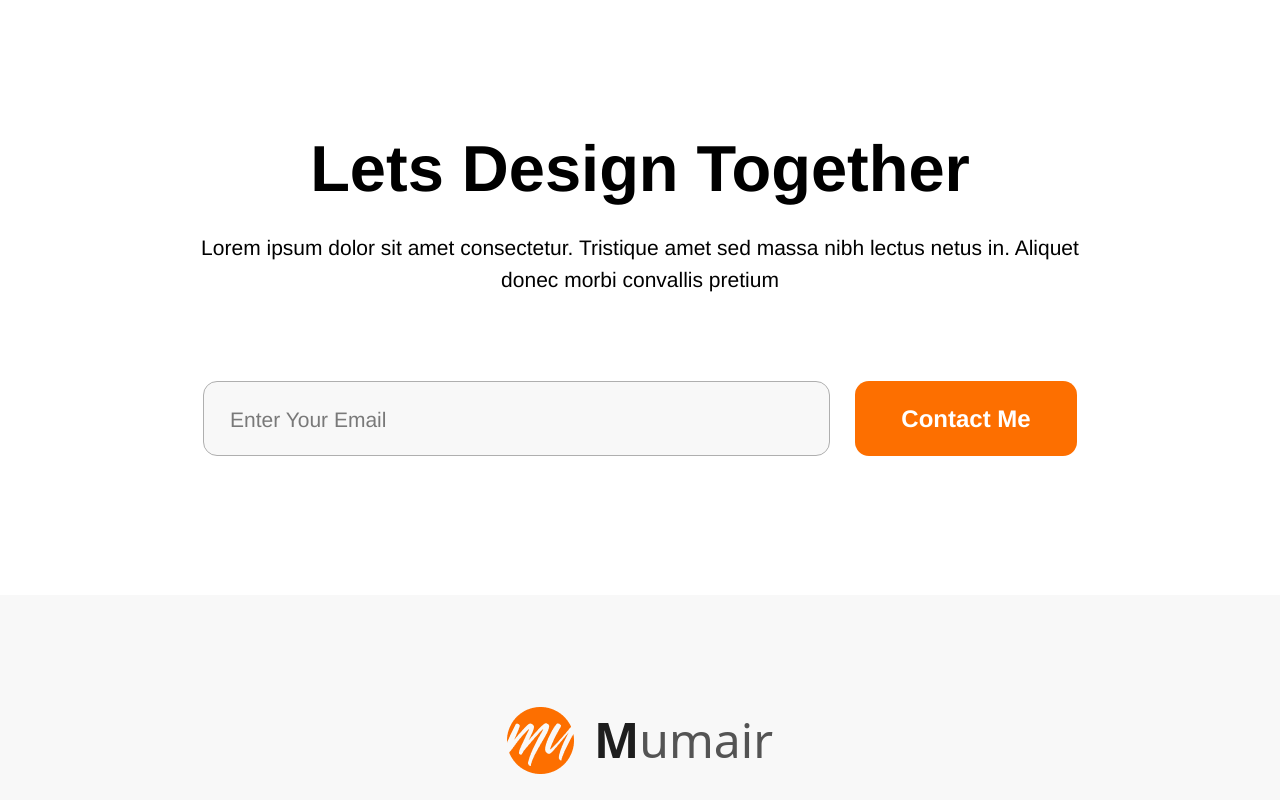
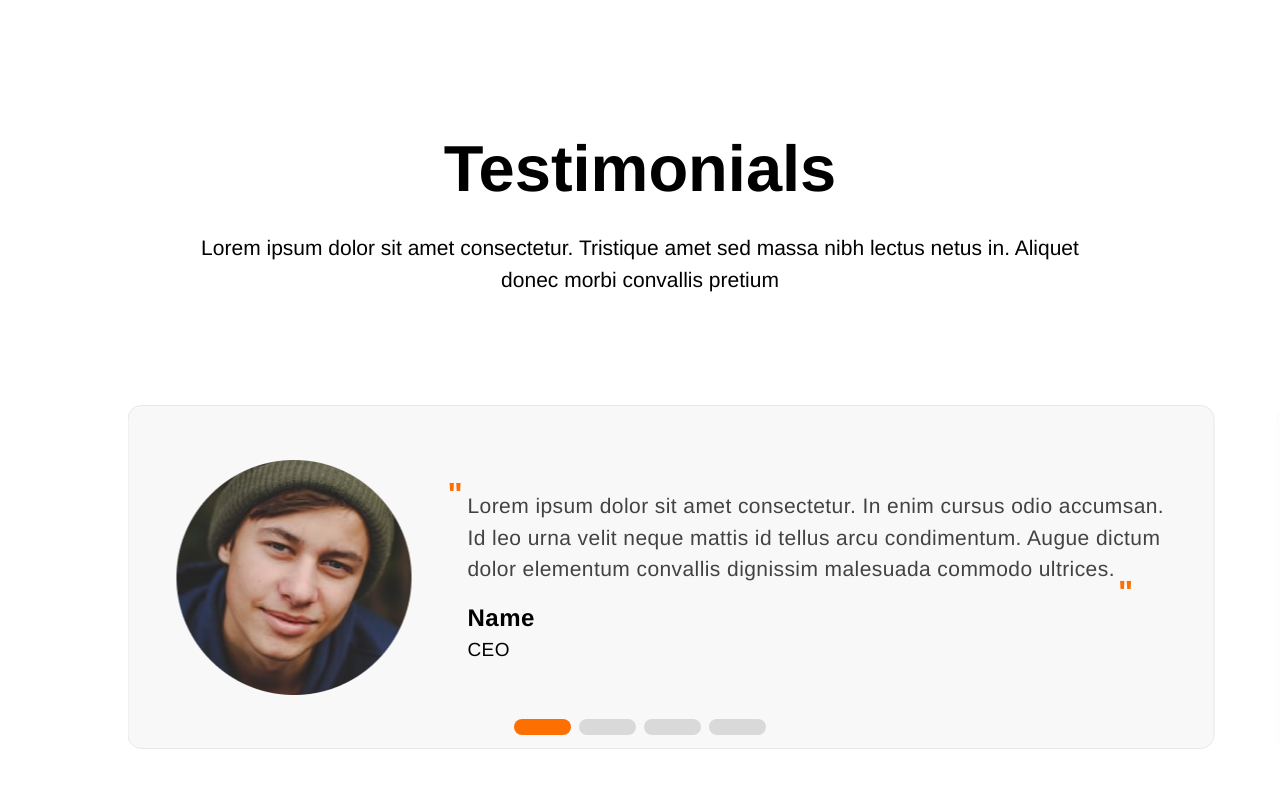
Before and after one commit to nznazmulhuda/portfolio-assignment-dark, a React (Vite) app: page / in a window 1280 px wide. Shown: the part 3460-4260 px from the top of the page. Built offline with nearby package versions, Linux system fonts and the light colour scheme.

Commit message:
add testimonials section

```diff
--- a/src/App.jsx
+++ b/src/App.jsx
@@ -5,6 +5,7 @@ import Hero2 from "./components/hero2/Hero2";
 import { Navbar } from "./components/navbar/Navbar";
 import Projects from "./components/projects/Projects";
 import Services from "./components/services/Services";
+import Testimonial from "./components/testimonial/Testimonial";
 
 export default function App() {
 	return (
@@ -28,8 +29,14 @@ export default function App() {
 			</section>
 
 			<section className="mt-[139px]">
+				<Testimonial />
+			</section>
+
+			<section className="mt-[139px]">
 				<Design />
 			</section>
+
+
 
 			<Footer />
 		</main>
--- /dev/null
+++ b/src/components/testimonial/Testimonial.jsx
@@ -0,0 +1,54 @@
+import SectionTitleDes from "../shared/sectionTitleDes/SectionTitleDes";
+import { Swiper, SwiperSlide } from "swiper/react";
+import "swiper/css";
+import "swiper/css/pagination";
+import "./style.css";
+import { Pagination } from "swiper/modules";
+import TestimonialCard from "./TestimonialCard";
+import testimonial from "../../assets/testimonial.png";
+import testimonial_2 from "../../assets/testimonial_2.png";
+
+function Testimonial() {
+	return (
+		<>
+			<main>
+				<SectionTitleDes
+					title={"Testimonials"}
+					description={
+						"Lorem ipsum dolor sit amet consectetur. Tristique amet sed massa nibh lectus netus in. Aliquet donec morbi convallis pretium"
+					}
+				/>
+
+				<div className="mt-[72px]">
+					<Swiper
+						slidesPerView={"auto"}
+						centeredSlides={true}
+						pagination={{
+							clickable: true,
+						}}
+						modules={[Pagination]}
+						className="h-[344px]"
+					>
+						<SwiperSlide className="border bg-[#F8F8F8] rounded-[14px] flex items-center justify-between p-[48px]">
+							<TestimonialCard img={testimonial_2} />
+						</SwiperSlide>
+
+						<SwiperSlide className="border bg-[#F8F8F8] rounded-[14px] flex items-center justify-between p-[48px]">
+							<TestimonialCard img={testimonial} />
+						</SwiperSlide>
+
+						<SwiperSlide className="border bg-[#F8F8F8] rounded-[14px] flex items-center justify-between p-[48px]">
+							<TestimonialCard img={testimonial_2} />
+						</SwiperSlide>
+
+						<SwiperSlide className="border bg-[#F8F8F8] rounded-[14px] flex items-center justify-between p-[48px]">
+							<TestimonialCard img={testimonial} />
+						</SwiperSlide>
+					</Swiper>
+				</div>
+			</main>
+		</>
+	);
+}
+
+export default Testimonial;
--- /dev/null
+++ b/src/components/testimonial/TestimonialCard.jsx
@@ -0,0 +1,39 @@
+import PropTypes from "prop-types";
+
+function TestimonialCard({ img }) {
+	return (
+		<>
+			<div>
+				<img width={"235px"} height={"235px"} src={img} alt="" />
+			</div>
+
+			<div className="w-[698px]">
+				<p className="w-full h-[110px] text-[#424242] font-nav-bar-text-21 text-[21px] font-normal text-start relative tracking-[0.42px]">
+					<span className="absolute -top-5 -left-5 text-[32px] font-h3-32 font-bold text-[#FD6F00]">
+						&quot;
+					</span>
+					Lorem ipsum dolor sit amet consectetur. In enim cursus odio accumsan.
+					Id leo urna velit neque mattis id tellus arcu condimentum. Augue
+					dictum dolor elementum convallis dignissim malesuada commodo ultrices.
+					<span className="absolute -bottom-4 right-8 text-[32px] font-h3-32 font-bold text-[#FD6F00]">
+						&quot;
+					</span>
+				</p>
+
+				<p className="text-black font-small-heading-24 text-[24px] font-semibold tracking-[0.48px]">
+					Name
+				</p>
+
+				<h1 className="text-black font-small-heading-24 text-[19px] font-medium tracking-[0.38px]">
+					CEO
+				</h1>
+			</div>
+		</>
+	);
+}
+
+TestimonialCard.propTypes = {
+	img: PropTypes.string,
+};
+
+export default TestimonialCard;
--- /dev/null
+++ b/src/components/testimonial/style.css
@@ -0,0 +1,43 @@
+.swiper {
+	width: 100%;
+	height: 100%;
+}
+
+.swiper-slide {
+	display: flex;
+	justify-content: center;
+	align-items: center;
+	margin-left: 62px;
+	opacity: 0.2;
+}
+
+.swiper-slide img {
+	display: block;
+	width: 100%;
+	height: 100%;
+}
+
+.swiper-slide-active {
+	opacity: 1;
+}
+
+.swiper-slide {
+	width: 1087px;
+}
+
+.swiper-pagination-bullet {
+	width: 57px;
+	height: 16px;
+	text-align: center;
+	line-height: 20px;
+	font-size: 12px;
+	color: #000;
+	opacity: 1;
+	background: #d9d9d9;
+	border-radius: 8px;
+}
+
+.swiper-pagination-bullet-active {
+	color: #fff;
+	background: #fd6f00;
+}
--- a/src/index.css
+++ b/src/index.css
@@ -62,3 +62,24 @@
 	--small-heading-24-letter-spacing: 0.72px;
 	--small-heading-24-line-height: normal;
 }
+
+::-webkit-scrollbar {
+	width: 10px;
+}
+
+/* Track */
+::-webkit-scrollbar-track {
+	box-shadow: inset 0 0 5px rgb(188, 181, 181);
+	border-radius: 10px;
+}
+
+/* Handle */
+::-webkit-scrollbar-thumb {
+	background: #fd6f00;
+	border-radius: 10px;
+}
+
+/* Handle on hover */
+::-webkit-scrollbar-thumb:hover {
+	background: #fd6e00c2;
+}
```
Also changed, not shown: src/assets/testimonial.png (added), src/assets/testimonial_2.png (added).
